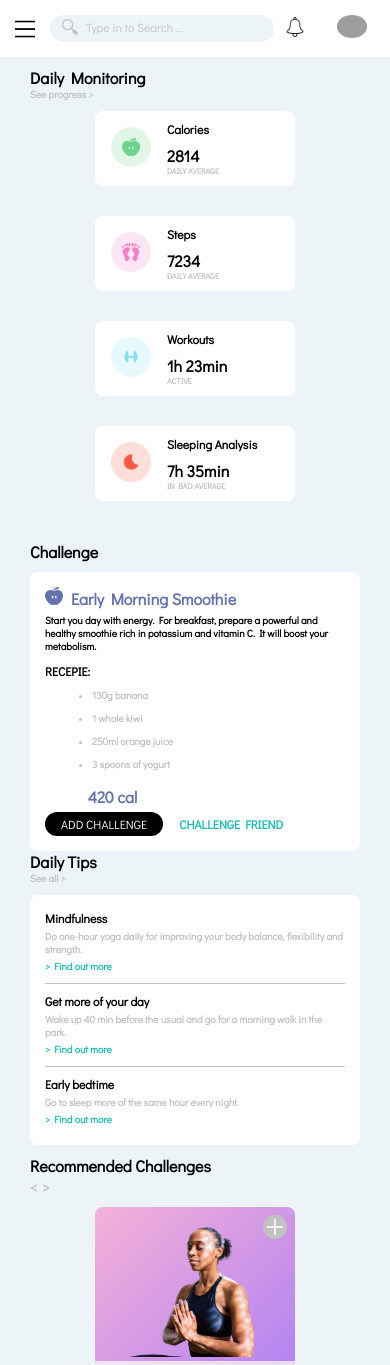
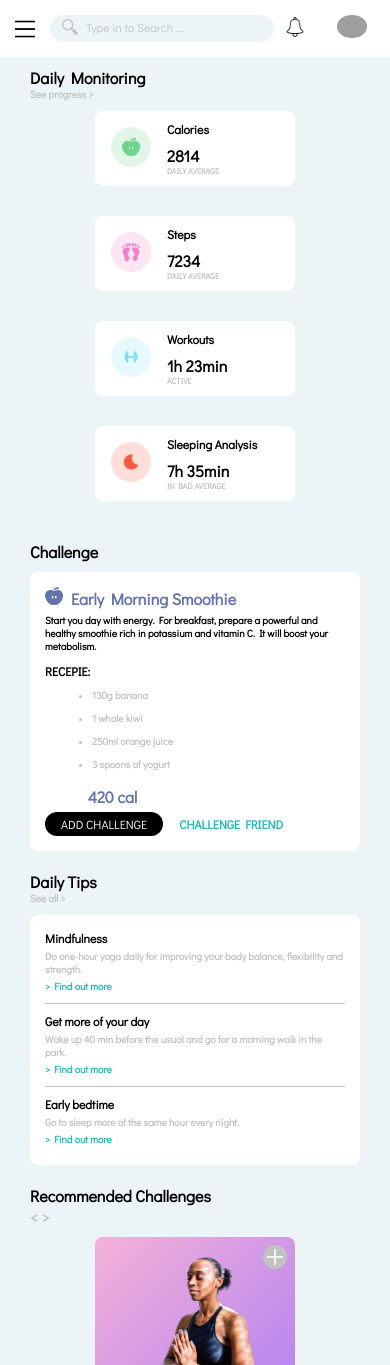
Before and after one commit to khalatevarun/SmartFit, a React (Create React App) app: page / in a window 390 px wide. Shown: the top 1365 px of the page. Built offline with nearby package versions, Linux system fonts and the light colour scheme; grey boxes are pictures that could not be loaded.

Commit message:
add bottom margin to challenges and tips section

```diff
--- a/src/components/Challenge/style.scss
+++ b/src/components/Challenge/style.scss
@@ -75,6 +75,7 @@
 @media (max-width: 789px) {
   .challenge {
     width: 100%;
+    margin-bottom: 20px;
   }
   .challenge-main {
     height: auto;
--- a/src/components/MobileMenu/style.scss
+++ b/src/components/MobileMenu/style.scss
@@ -8,7 +8,6 @@
   left: 0;
   width: 100%;
   background-color: white;
-  border-radius: 8px;
 }
 .mobile-menu-link {
   display: flex;
--- a/src/components/Tips/style.scss
+++ b/src/components/Tips/style.scss
@@ -48,5 +48,6 @@
 @media (max-width: 789px) {
   .tips {
     width: 100%;
+    margin-bottom: 20px;
   }
 }
```
